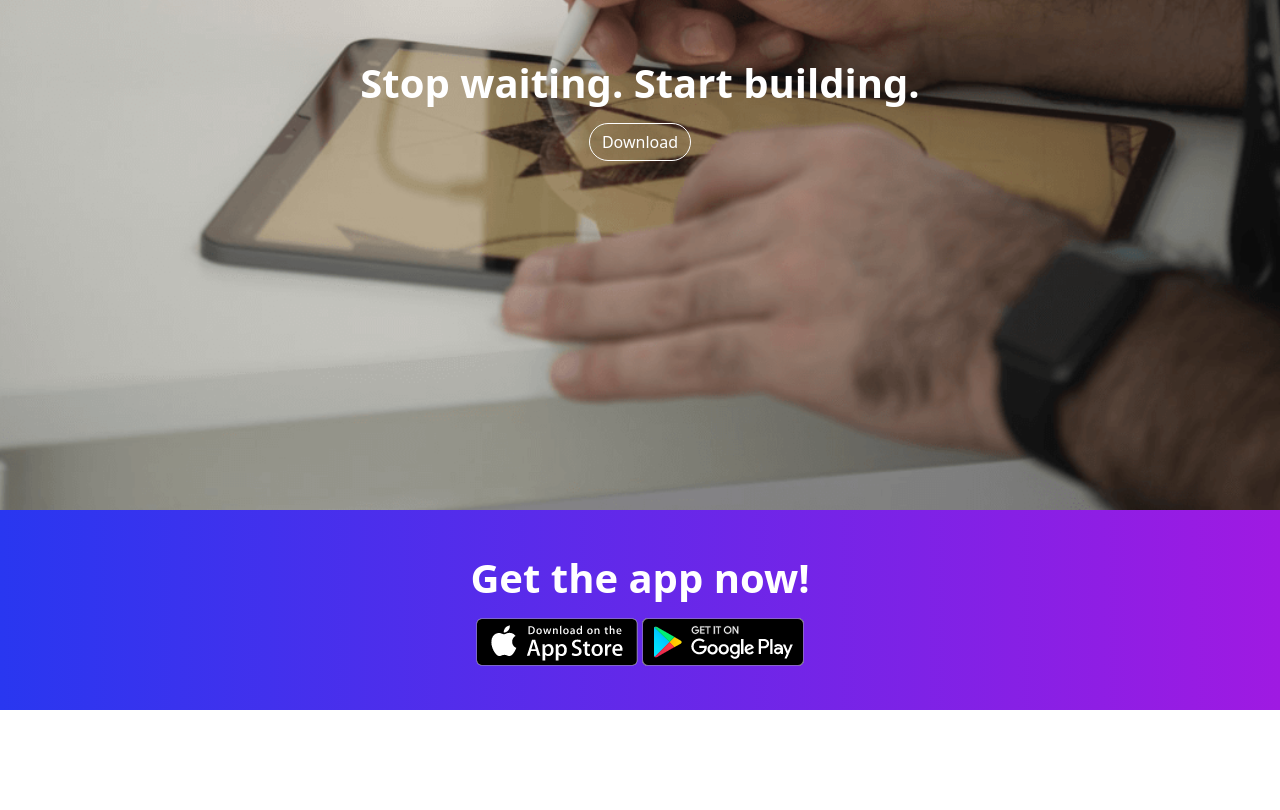
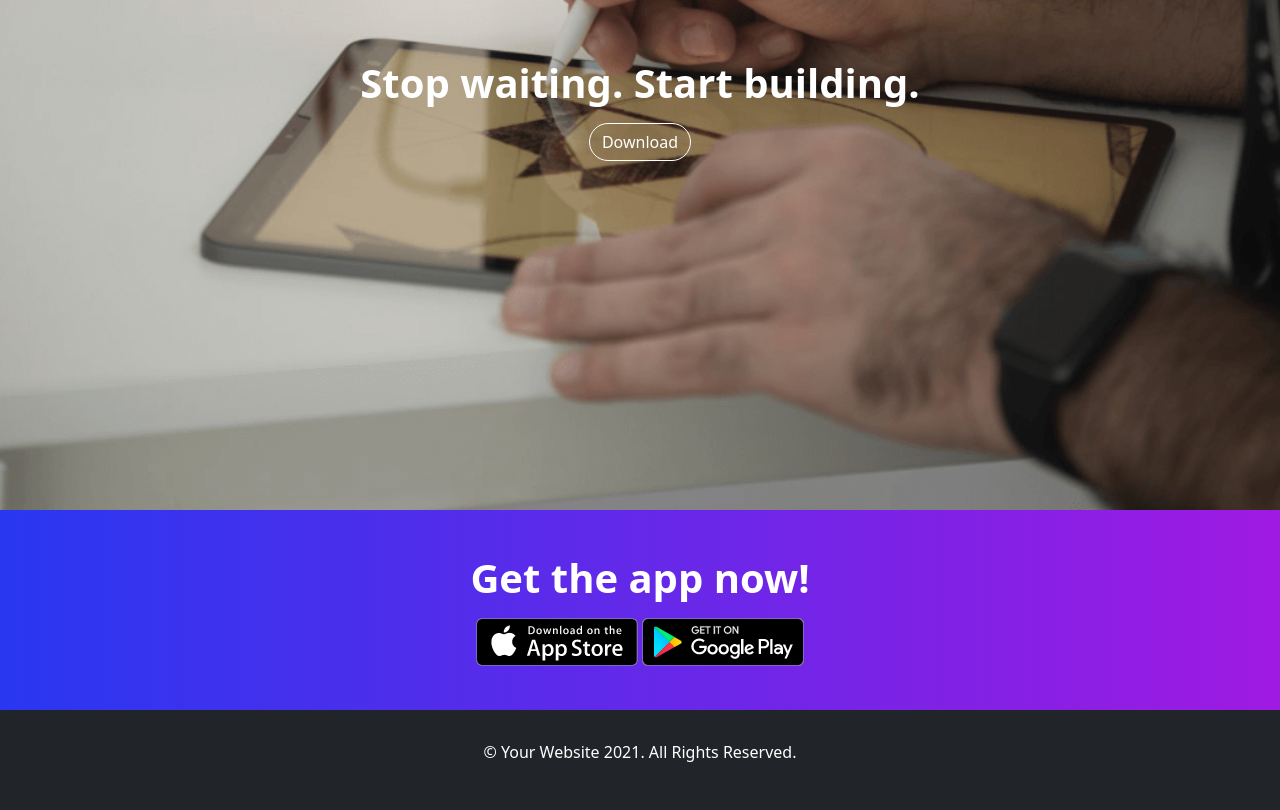
Before and after one commit to Abdur-Rahman-Apu/Mobile-shop-bootstrap, a plain HTML site: page index.html in a window 1280 px wide. Shown: the part 1806-2616 px from the top of the page. Before the commit the page ends 2516 px from the top, so only its background shows below. Drawn offline with nearby package versions, Linux system fonts and the light colour scheme.

Commit message:
footer part added

```diff
--- a/css/style.css
+++ b/css/style.css
@@ -1,3 +1,5 @@
+/* utilities */
+
 .gradient-color {
     background: linear-gradient(to right, #2937f0, #9f1ae2);
 }
@@ -10,13 +12,19 @@
     color: #9f1ae2;
 }
 
+/* add section  */
+
 .ads-section img {
     width: 100px;
 }
 
+/* waiting section  */
+
 .card-body img {
     width: 50px;
 }
+
+/* waiting section  */
 
 .waiting-section {
     height: 100vh;
@@ -42,3 +50,8 @@
 .get-the-app {
     height: 200px;
 }
+
+/* footer  */
+footer {
+    height: 100px;
+}
--- a/index.html
+++ b/index.html
@@ -177,6 +177,13 @@
     </main>
     <!-- main part end  -->
 
+    <!-- footer part start  -->
+
+
+    <footer class="bg-dark d-flex justify-content-center align-items-center">
+        <p class="text-white"> &copy; Your Website 2021. All Rights Reserved.</p>
+    </footer>
+
 
 
 
```
